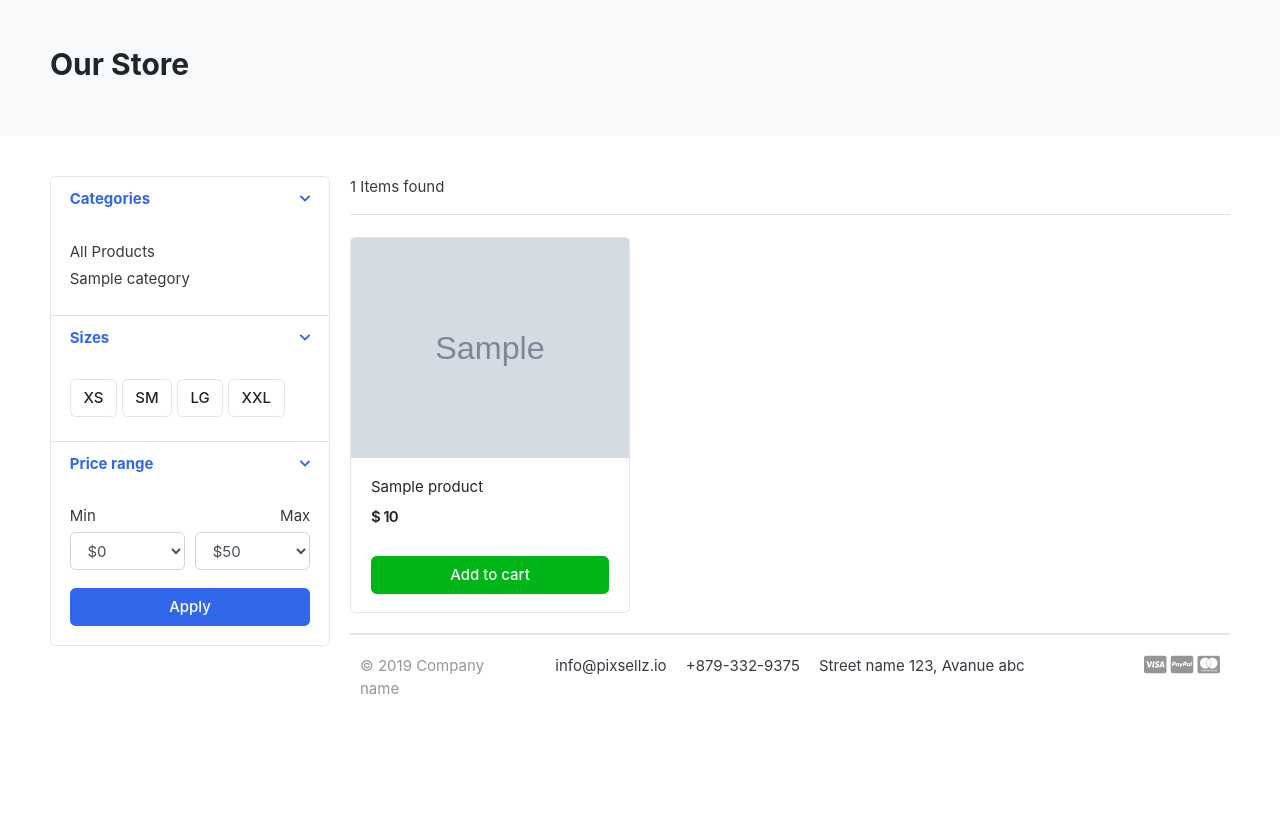
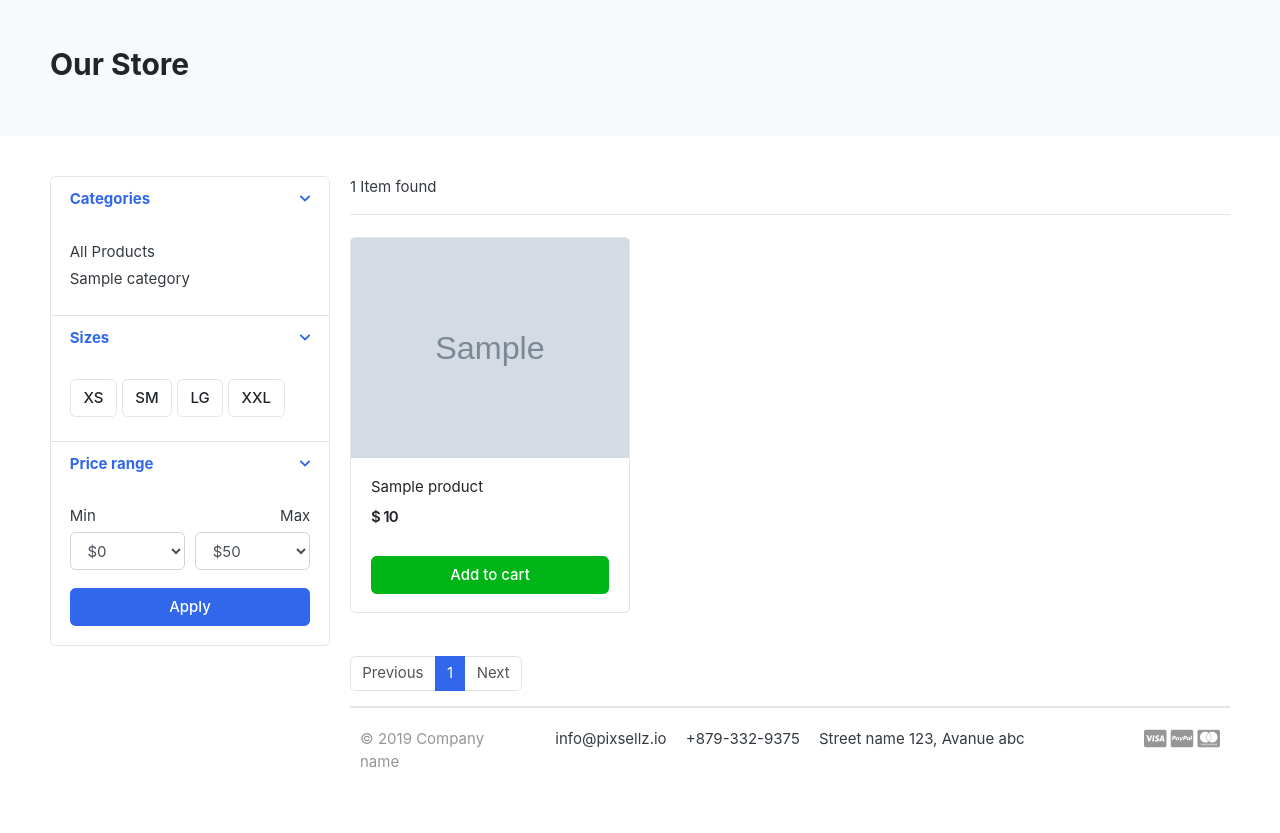
Before and after one commit to hb1113/greatkart-django, a Django app: page /store/ in a window 1280 px wide. Shown: the part 118-951 px from the top of the page. Before the commit the page ends 812 px from the top, so only its background shows below. Run offline with Django 3.2, Linux system fonts and the light colour scheme; tables that the repository leaves empty hold one stand-in row (values such as "Sample post"); grey boxes marked "Sample" are stand-in pictures; some libraries are stand-ins or nearby versions; some web fonts are replaced.

Commit message:
adding pagenator and modifing cart details

```diff
--- /dev/null
+++ b/cart/context_processors.py
@@ -0,0 +1,17 @@
+from .models import Cart, CartItem
+from .views import _crat_id
+
+
+def counter(request):
+    count = 0
+    if 'admin' in request.path:
+        return {}
+    else:
+        try:
+            cart = Cart.objects.filter(cart_id=_crat_id(request))
+            cart_items = CartItem.objects.all().filter(cart=cart[:1])
+            for item in cart_items:
+                count += item.quantity
+        except Cart.DoesNotExist:
+            count = 0
+    return dict(count=count)
--- a/cart/models.py
+++ b/cart/models.py
@@ -15,5 +15,8 @@ class CartItem(models.Model):
     quantity = models.IntegerField()
     is_active = models.BooleanField(default=True)
 
+    def pro_total(self):
+        return self.product.price * self.quantity
+
     def __str__(self):
         return self.product
--- a/cart/urls.py
+++ b/cart/urls.py
@@ -4,4 +4,6 @@ from . import views
 urlpatterns = [
     path('', views.cart, name='cart'),
     path('add-cart/<int:product_id>/', views.add_cart, name='add-cart'),
+    path('decrease-cart/<int:product_id>/', views.decrease_cart, name='decrease-cart'),
+    path('remove-cart/<int:product_id>/', views.remove_cart, name='remove-cart'),
 ]
--- a/cart/views.py
+++ b/cart/views.py
@@ -1,11 +1,7 @@
-from django.shortcuts import render, redirect
+from django.shortcuts import render, redirect, get_object_or_404
 from django.http import HttpResponse
 from store.models import Product
 from .models import Cart, CartItem
-
-
-def cart(request):
-    return render(request, 'store/cart.html')
 
 
 def _crat_id(request):
@@ -36,3 +32,42 @@ def add_cart(request, product_id):
         )
         cart_item.save()
     return redirect('cart')
+
+
+def decrease_cart(request, product_id):
+    cart = Cart.objects.get(cart_id=_crat_id(request))
+    product = get_object_or_404(Product, id=product_id)
+    cart_item = CartItem.objects.get(product=product, cart=cart)
+    if cart_item.quantity > 1:
+        cart_item.quantity -= 1
+        cart_item.save()
+    else:
+        cart_item.delete()
+    return redirect('cart')
+
+
+def remove_cart(request, product_id):
+    cart = Cart.objects.get(cart_id=_crat_id(request))
+    product = get_object_or_404(Product, id=product_id)
+    cart_item = CartItem.objects.get(product=product, cart=cart)
+    cart_item.delete()
+
+    return redirect('cart')
+
+
+def cart(request, total=0, quantity=0, cart_item=None):
+    try:
+        cart = Cart.objects.get(cart_id=_crat_id(request))
+        cart_item = CartItem.objects.filter(cart=cart)
+        for item in cart_item:
+            total += (item.product.price * item.quantity)
+            quantity += item.quantity
+    except:
+        pass
+    context = {
+        'total': total,
+        'quantity': quantity,
+        'cart_item': cart_item,
+    }
+
+    return render(request, 'store/cart.html', context)
--- a/greatkart/settings.py
+++ b/greatkart/settings.py
@@ -69,6 +69,7 @@ TEMPLATES = [
                 'django.contrib.auth.context_processors.auth',
                 'django.contrib.messages.context_processors.messages',
                 'category.context_processors.menu_link',
+                'cart.context_processors.counter',
             ],
         },
     },
--- a/store/urls.py
+++ b/store/urls.py
@@ -3,6 +3,7 @@ from . import views
 
 urlpatterns = [
     path('', views.store, name='store'),
-    path('<slug:slug>/', views.store, name='p-store'),
-    path('<slug:slug>/<slug:p_slug>/', views.detail, name='detail'),
+    path('category/<slug:slug>/', views.store, name='p-store'),
+    path('category/<slug:slug>/<slug:p_slug>/', views.detail, name='detail'),
+    path('search/', views.search, name='search'),
 ]
--- a/store/views.py
+++ b/store/views.py
@@ -1,7 +1,10 @@
 from django.shortcuts import render, get_object_or_404
 from .models import Product
 from category.models import Category
-
+from cart.models import CartItem
+from cart.views import _crat_id
+from django.core.paginator import Paginator
+from django.db.models import Q
 
 def store(request, slug=None):
     categories = None
@@ -9,13 +12,20 @@ def store(request, slug=None):
     if slug != None:
         categories = get_object_or_404(Category, slug=slug)
         products = Product.objects.filter(is_available=True, category=categories)
+        paginator = Paginator(products, 1)
+        page_number = request.GET.get('page')
+        page_obj = paginator.get_page(page_number)
         product_count = products.count()
     else:
         products = Product.objects.all().filter(is_available=True)
+        paginator = Paginator(products, 3)
+        page_number = request.GET.get('page')
+        page_obj = paginator.get_page(page_number)
         product_count = products.count()
     context = {
-        'products': products,
+        'products': page_obj,
         'product_count': product_count,
+        'page_obj': page_obj,
     }
     return render(request, 'store/store.html', context)
 
@@ -23,9 +33,24 @@ def store(request, slug=None):
 def detail(request, slug, p_slug):
     try:
         p = Product.objects.get(category__slug=slug, slug=p_slug)
+        in_cart = CartItem.objects.filter(product=p, cart__cart_id=_crat_id(request)).exists()
     except Exception as e:
         raise e
     context = {
         'product': p,
+        'in_cart': in_cart,
     }
     return render(request, 'store/detail.html', context)
+
+
+def search(request):
+    if 'keyword' in request.GET:
+        keyword = request.GET['keyword']
+        if keyword:
+            products = Product.objects.filter(Q(description__icontains=keyword) | Q(product_name__icontains=keyword))
+            product_count = products.count()
+    context = {
+        'products': products,
+        'product_count': product_count,
+    }
+    return render(request, 'store/store.html', context)
--- a/templates/includes/navbar.html
+++ b/templates/includes/navbar.html
@@ -47,9 +47,9 @@
 	</div> <!-- col.// -->
 	<a href="{% url 'store' %}" class="btn btn-outline-primary">Store</a>
 	<div class="col-lg  col-md-6 col-sm-12 col">
-		<form action="#" class="search">
+		<form action="{% url 'search' %}" class="search" method="GET">
 			<div class="input-group w-100">
-			    <input type="text" class="form-control" style="width:60%;" placeholder="Search">
+			    <input type="text" class="form-control" style="width:60%;" placeholder="Search" name="keyword">
 
 			    <div class="input-group-append">
 			      <button class="btn btn-primary" type="submit">
@@ -68,9 +68,9 @@
 							<a href="./register.html"> Register</a>
 						</div>
 					</div>
-					<a href="./cart.html" class="widget-header pl-3 ml-3">
+					<a href="{% url 'cart' %}" class="widget-header pl-3 ml-3">
 						<div class="icon icon-sm rounded-circle border"><i class="fa fa-shopping-cart"></i></div>
-						<span class="badge badge-pill badge-danger notify">0</span>
+						<span class="badge badge-pill badge-danger notify">{{ count }}</span>
 					</a>
 				</div> <!-- widgets-wrap.// -->
 			</div> <!-- col.// -->
--- a/templates/store/store.html
+++ b/templates/store/store.html
@@ -120,7 +120,9 @@
 
 <header class="border-bottom mb-4 pb-3">
 		<div class="form-inline">
-			<span class="mr-md-auto">{{ product_count }} Items found </span>
+			{% if product_count %}
+				<span class="mr-md-auto">{{ product_count }} Item{% if product_count > 1 %}s{% endif %} found </span>
+			{% endif %}
 
 		</div>
 </header><!-- sect-heading -->
@@ -141,11 +143,31 @@
 						<span class="price">$ {{ product.price }}</span>
 					</div> <!-- price-wrap.// -->
 				</div>
-				<a href="#" class="btn btn-block btn-success">Add to cart </a>
+				<a href="{% url 'add-cart' product.id %}" class="btn btn-block btn-success">Add to cart </a>
 			</figcaption>
 		</figure>
 	</div> <!-- col.// -->
 	{% endfor %}
 </div> <!-- row end.// -->
-
+<nav class="mt-4" aria-label="Page navigation sample">
+	<ul class="pagination">
+		{% if page_obj.has_previous %}
+			<li class="page-item"><a class="page-link" href="?page={{ page_obj.previous_page_number }}">Previous</a></li>
+		{% else %}
+			<li class="page-item disabled"><a class="page-link" href="#">Previous</a></li>
+		{% endif %}
+		{% for i in page_obj.paginator.page_range %}
+			{% if page_obj.number == i %}
+				<li class="page-item active"><a class="page-link" href="#">{{ i }}</a></li>
+			{% else %}
+				<li class="page-item"><a class="page-link" href="?page={{ i }}">{{ i }}</a></li>
+			{% endif %}
+		{% endfor %}
+		{% if page_obj.has_next %}
+			<li class="page-item"><a class="page-link" href="?page={{ page_obj.next_page_number }}">Next</a></li>
+		{% else %}
+			<li class="page-item disabled"><a class="page-link" href="#">Next</a></li>
+		{% endif %}
+	</ul>
+</nav>
 {% endblock %}
```
Also changed, not shown: templates/store/cart.html (+17 -10 lines), templates/store/detail.html (+6 -2 lines).
